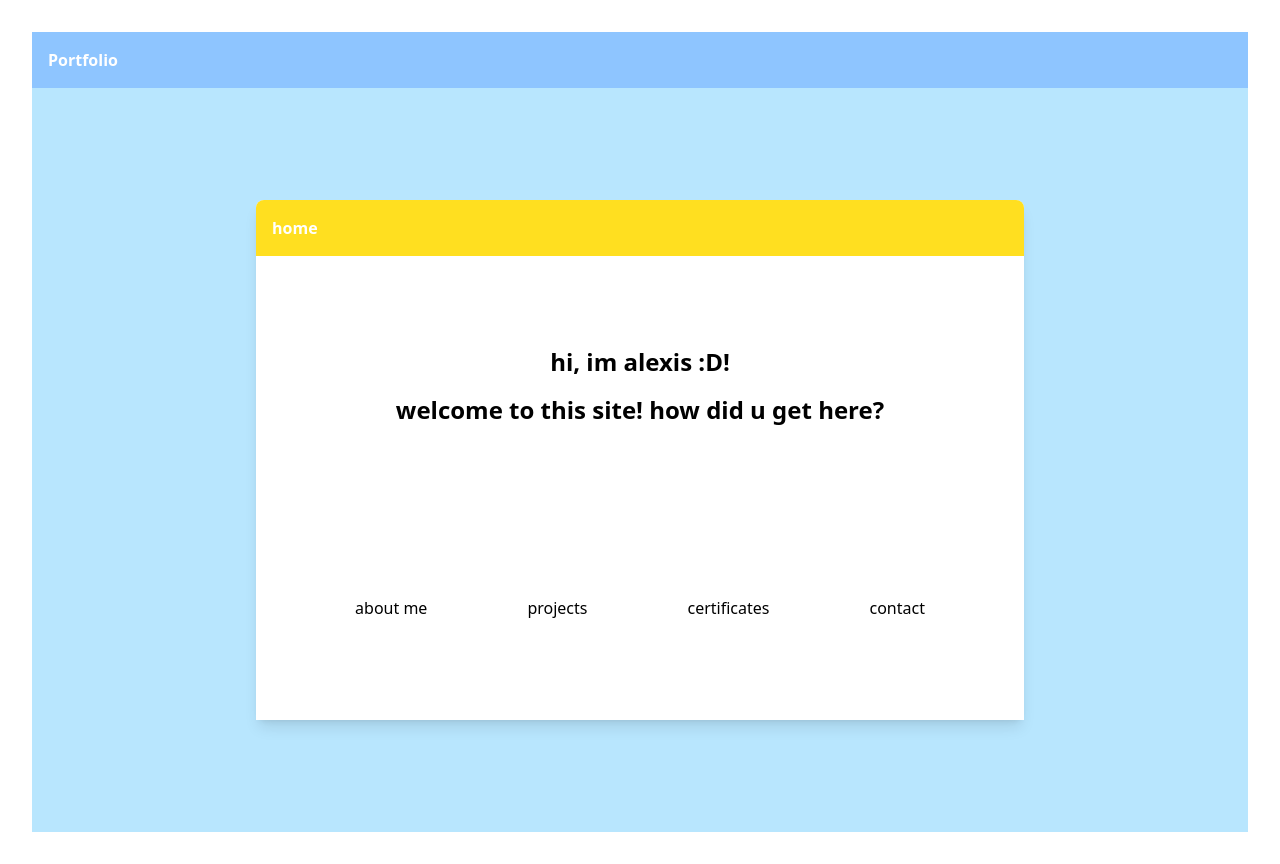
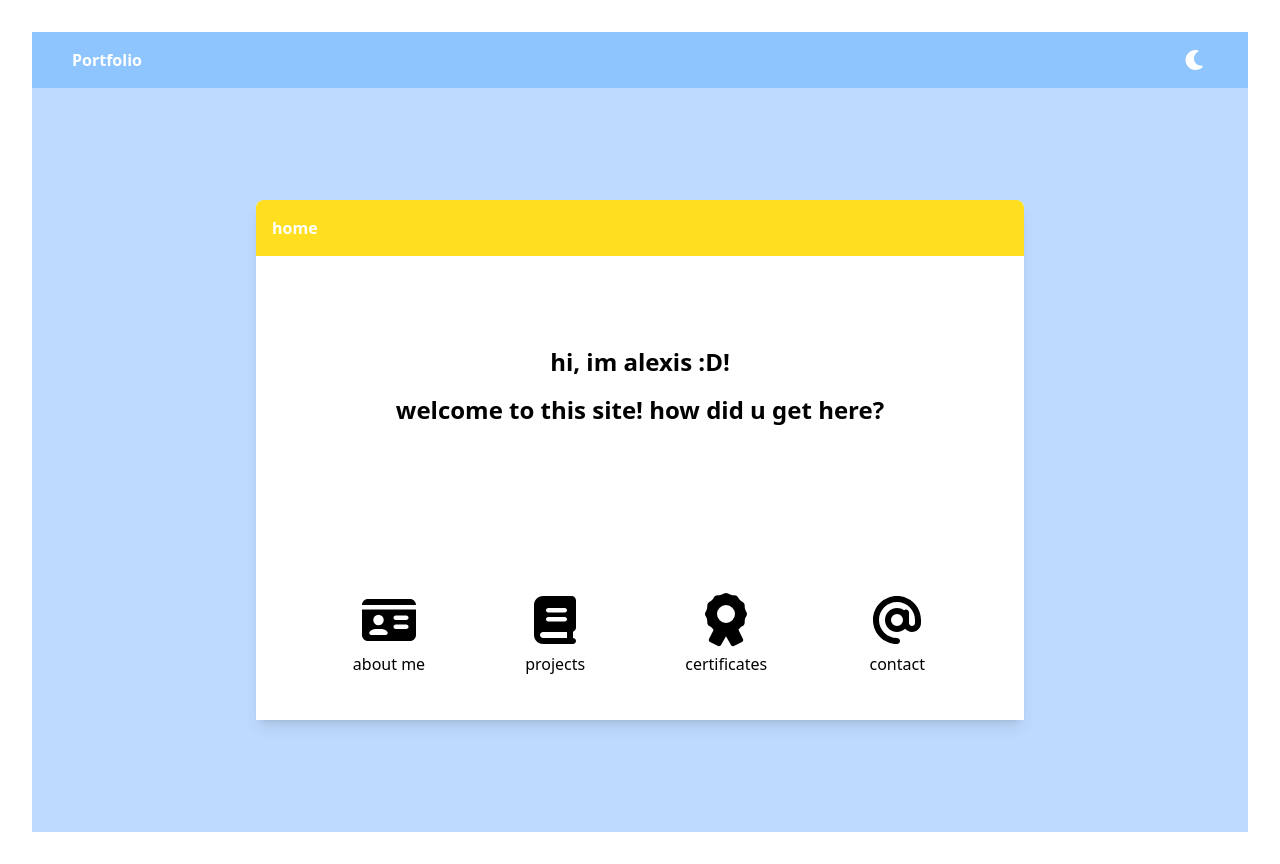
Before and after one commit to Alexis-Roman/portfolio, a React (Vite) app: page / in a window 1280 px wide. Built offline with nearby package versions, Linux system fonts and the light colour scheme.

Commit message:
used rnd component for different screens

```diff
--- a/package.json
+++ b/package.json
@@ -22,11 +22,13 @@
   },
   "dependencies": {
     "@fortawesome/fontawesome-svg-core": "^7.1.0",
+    "@fortawesome/free-solid-svg-icons": "^7.1.0",
     "@fortawesome/react-fontawesome": "^3.1.1",
     "@tailwindcss/vite": "^4.1.18",
     "react": "^18.3.1",
     "react-card-flip": "^1.2.3",
     "react-dom": "^18.3.1",
+    "react-rnd": "^10.5.2",
     "tailwindcss": "^4.1.18"
   }
 }
--- /dev/null
+++ b/src/components/DraggableScreen.jsx
@@ -0,0 +1,34 @@
+import { Rnd } from "react-rnd";
+
+const DraggableScreen = ({ title, onClose }) => {
+  return (
+    <Rnd
+      default={{
+        x: 100,
+        y: 100,
+        width: 400,
+        height: 300,
+      }}
+      minWidth={200}
+      minHeight={150}
+      bounds="parent"
+      className="bg-white rounded-lg shadow-lg flex flex-col"
+    >
+      {/* Header */}
+      <div className="bg-blue-500 text-white px-4 py-2 flex justify-between items-center rounded-t-lg">
+        <span>{title}</span>
+        <button onClick={onClose} className="font-bold text-lg">
+          ✖
+        </button>
+      </div>
+
+      {/* Content */}
+      <div className="p-4 flex-1 overflow-auto">
+        <p>This is the {title} content!</p>
+        <p>Add your About Me text here.</p>
+      </div>
+    </Rnd>
+  );
+};
+
+export default DraggableScreen;
--- a/src/components/Home/Home.jsx
+++ b/src/components/Home/Home.jsx
@@ -1,36 +1,27 @@
-import React from "react";
-import './Home.css';
+import { useState } from "react";
+import Navbar from "../Navbar/Navbar";
+import HomeCard from "./HomeCard/HomeCard";
+import DraggableScreen from "../DraggableScreen";
 
 const Home = () => {
+  const [openScreen, setOpenScreen] = useState(null);
+
   return (
-    <div className="w-full h-screen bg-sky-200 flex flex-col">
+    <div className="w-full h-screen bg-blue-200 flex flex-col relative">
+      <Navbar />
 
-      <div className="h-14 bg-blue-300 flex items-center px-4 text-white font-semibold">
-        Portfolio
-      </div>
+      <main className="flex-1 flex items-center justify-center">
+        <HomeCard setOpenScreen={setOpenScreen} />
+      </main>
 
-      <div className="flex-1 flex items-center justify-center">
-
-      <div className="h-130 bg-white w-3xl rounded-t-lg shadow-lg">
-        <div className="h-14 bg-yellow-300 flex items-center px-4 text-white font-bold rounded-t-lg">
-          home
-        </div>
-
-        <div className="flex flex-col items-center justify-center h-2/4 space-y-4 mb-20">
-            <h1 className="text-2xl font-bold text-center">hi, im alexis :D!</h1>
-            <h1 className="text-2xl font-bold text-center">welcome to this site! how did u get here?</h1>
-        </div>
-        <div className="flex flex-row space-x-25 justify-center">
-          <div>about me</div>
-          <div>projects</div>
-          <div>certificates</div>
-          <div>contact</div>
-        </div>
-      </div>
-      </div>
-
+      {openScreen && (
+        <DraggableScreen
+          title={openScreen}
+          onClose={() => setOpenScreen(null)}
+        />
+      )}
     </div>
-  )
-}
+  );
+};
 
 export default Home;
--- /dev/null
+++ b/src/components/Home/HomeCard/HomeCard.jsx
@@ -0,0 +1,29 @@
+import HomeGreeting from "./HomeGreeting";
+import HomeLink from "./HomeLink";
+import { faIdCard, faAward, faBook, faAt } from "@fortawesome/free-solid-svg-icons";
+
+const HomeCard = ({ setOpenScreen }) => {
+  return (
+    <div className="h-130 bg-white w-3xl rounded-t-lg shadow-lg">
+
+      {/* Header */}
+      <div className="h-14 bg-yellow-300 flex items-center px-4 text-white font-bold rounded-t-lg">
+        home
+      </div>
+
+      {/* Greeting */}
+      <HomeGreeting />
+
+      {/* Links */}
+      <div className="flex justify-center space-x-25">
+        <HomeLink icon={faIdCard} label="about me" onClick={() => setOpenScreen("About Me")} />
+        <HomeLink icon={faBook} label="projects" onClick={() => setOpenScreen("Projects")} />
+        <HomeLink icon={faAward} label="certificates" onClick={() => setOpenScreen("Certificates")} />
+        <HomeLink icon={faAt} label="contact" onClick={() => setOpenScreen("Contact")} />
+      </div>
+
+    </div>
+  );
+};
+
+export default HomeCard;
--- /dev/null
+++ b/src/components/Home/HomeCard/HomeGreeting.jsx
@@ -0,0 +1,14 @@
+const HomeGreeting = () => {
+  return (
+    <div className="flex flex-col items-center justify-center h-2/4 space-y-4 mb-20">
+      <h1 className="text-2xl font-bold text-center">
+        hi, im alexis :D!
+      </h1>
+      <h1 className="text-2xl font-bold text-center">
+        welcome to this site! how did u get here?
+      </h1>
+    </div>
+  );
+};
+
+export default HomeGreeting;
--- /dev/null
+++ b/src/components/Home/HomeCard/HomeLink.jsx
@@ -0,0 +1,15 @@
+import { FontAwesomeIcon } from "@fortawesome/react-fontawesome";
+
+const HomeLink = ({ icon, label, onClick }) => {
+  return (
+    <div
+      className="flex flex-col items-center justify-center cursor-pointer hover:opacity-80 transition"
+      onClick={onClick}
+    >
+      <FontAwesomeIcon icon={icon} className="text-5xl pb-2" />
+      <div>{label}</div>
+    </div>
+  );
+};
+
+export default HomeLink;
--- /dev/null
+++ b/src/components/Navbar/Navbar.jsx
@@ -0,0 +1,18 @@
+import { FontAwesomeIcon } from "@fortawesome/react-fontawesome";
+import { faMoon } from "@fortawesome/free-solid-svg-icons";
+
+const Navbar = () => {
+  return (
+    <nav className="h-14 bg-blue-300 flex items-center justify-between px-10 text-white font-semibold">
+
+      <span>Portfolio</span>
+
+      <button className="text-xl">
+        <FontAwesomeIcon icon={faMoon} />
+      </button>
+
+    </nav>
+  );
+};
+
+export default Navbar;
```
Also changed, not shown: 1 other file (tests, documents, lock files or other folders).
